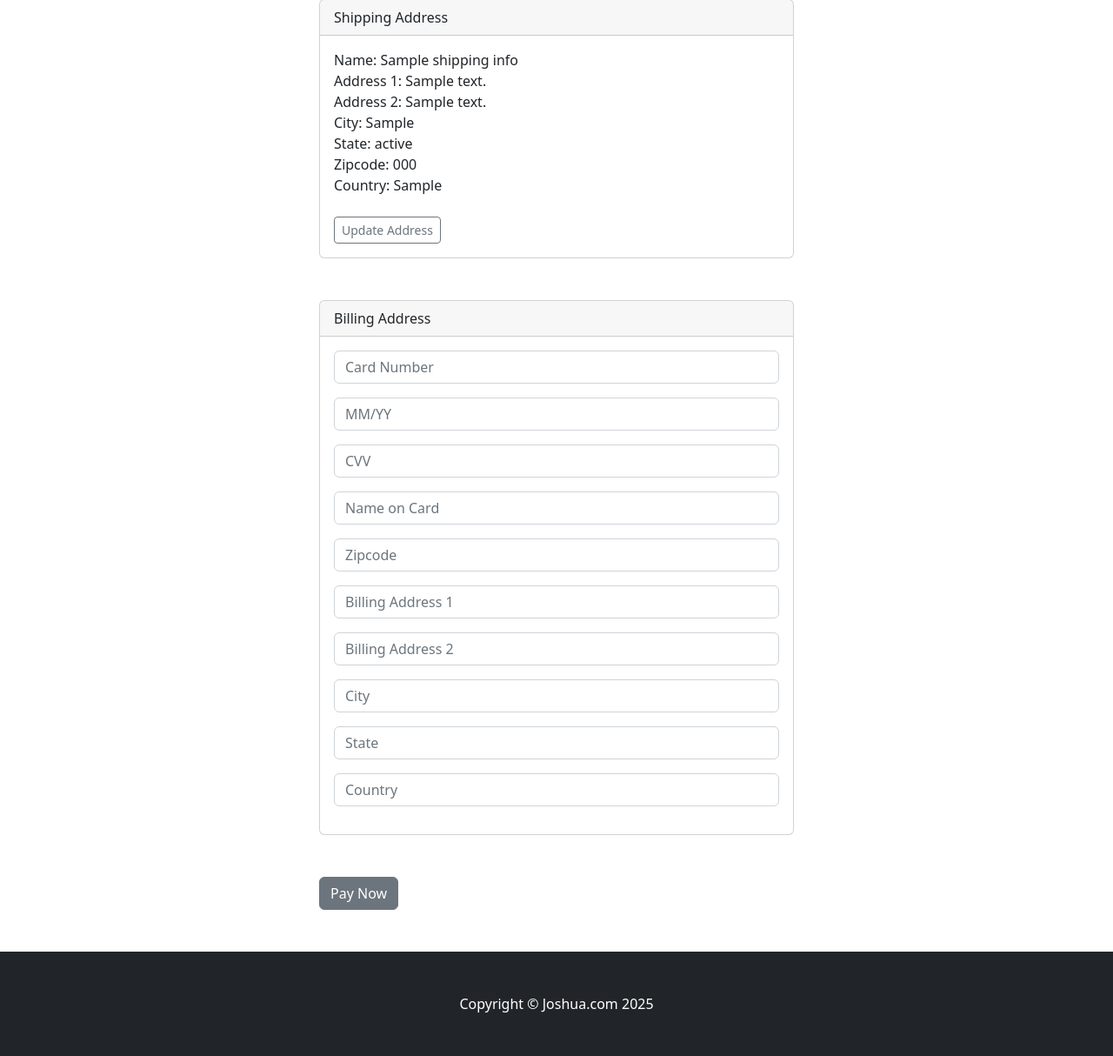
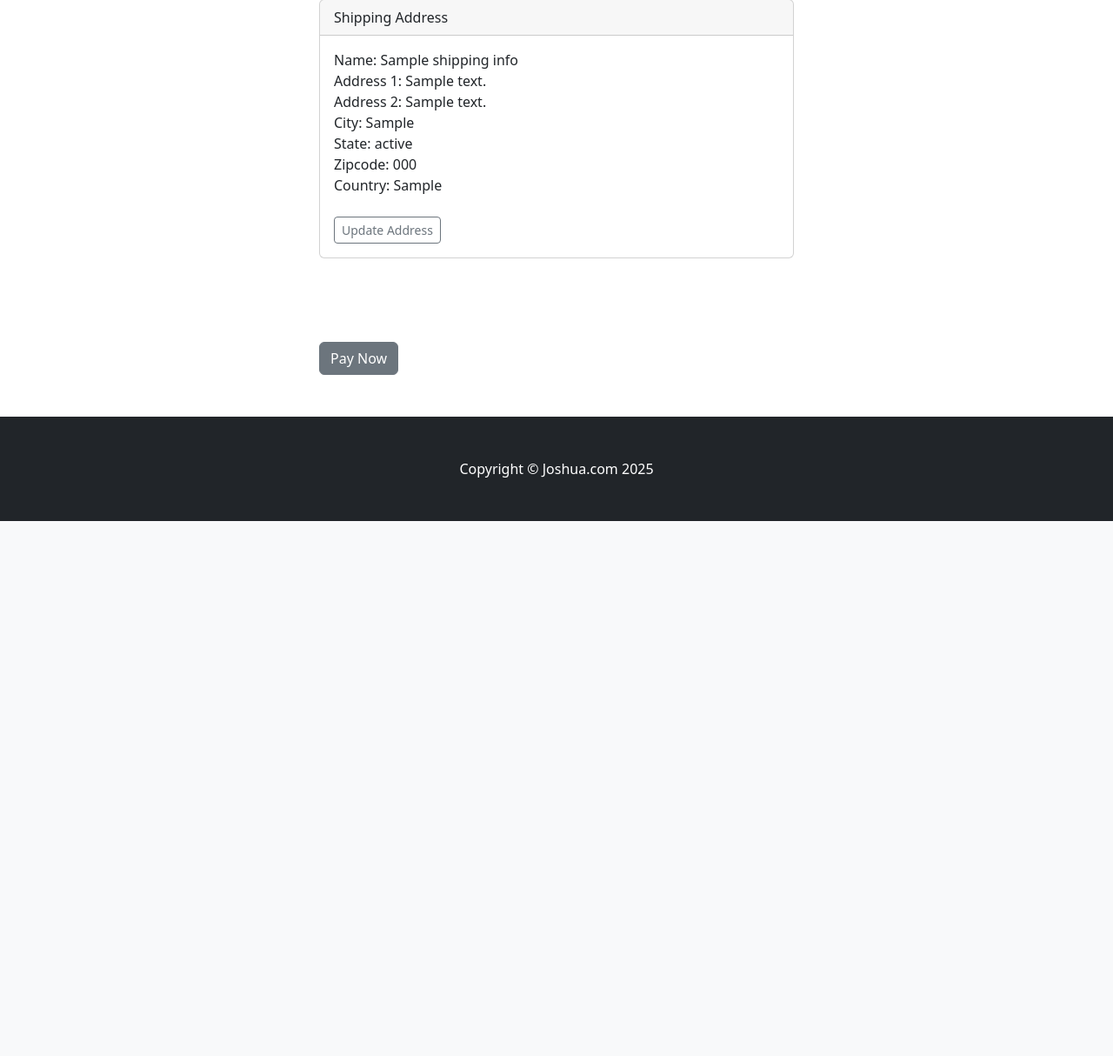
Before and after one commit to jidet1/Django-Ecommerce, a Django app: template payment/templates/payment/process_order.html in a window 1280 px wide. Shown: the part 628-1842 px from the top of the page at 87% size. After the commit the page ends 1227 px from the top, so only its background shows below. Run offline with Django 5.2, Linux system fonts and the light colour scheme; data comes from the database, SQL or seed files in the repository; tables that the repository leaves empty hold one stand-in row (values such as "Sample post"); the template is opened without the code that fills it: values that come from a table or form of the project are taken from there, most other values are stand-ins (such as "Sample title", 1, 10 or a date in 2020); some libraries are stand-ins or nearby versions.

Commit message:
Payment Form

```diff
--- a/payment/templates/payment/process_order.html
+++ b/payment/templates/payment/process_order.html
@@ -69,20 +69,9 @@
                         </div>
                         <br/><br/>
 
-                         <div class="card">
-                        <div class="card-header">
-                            Billing Address
-                        </div>
-                        <div class="card-body">
-                            <form method="POST" action="{% url 'process_order' %}">
-                            {% csrf_token %}
 
-                        {{ billing_form.as_p }}
-
-                        </div>
-                        </div>
                         <br/><br/>
-                        <button onclick="makePayment()" type="submit" class="btn btn-secondary">Pay Now</button>
+                        <button onclick="makePayment()" class="btn btn-secondary">Pay Now</button>
                     </form>
                         </div>
                     </div>
```
